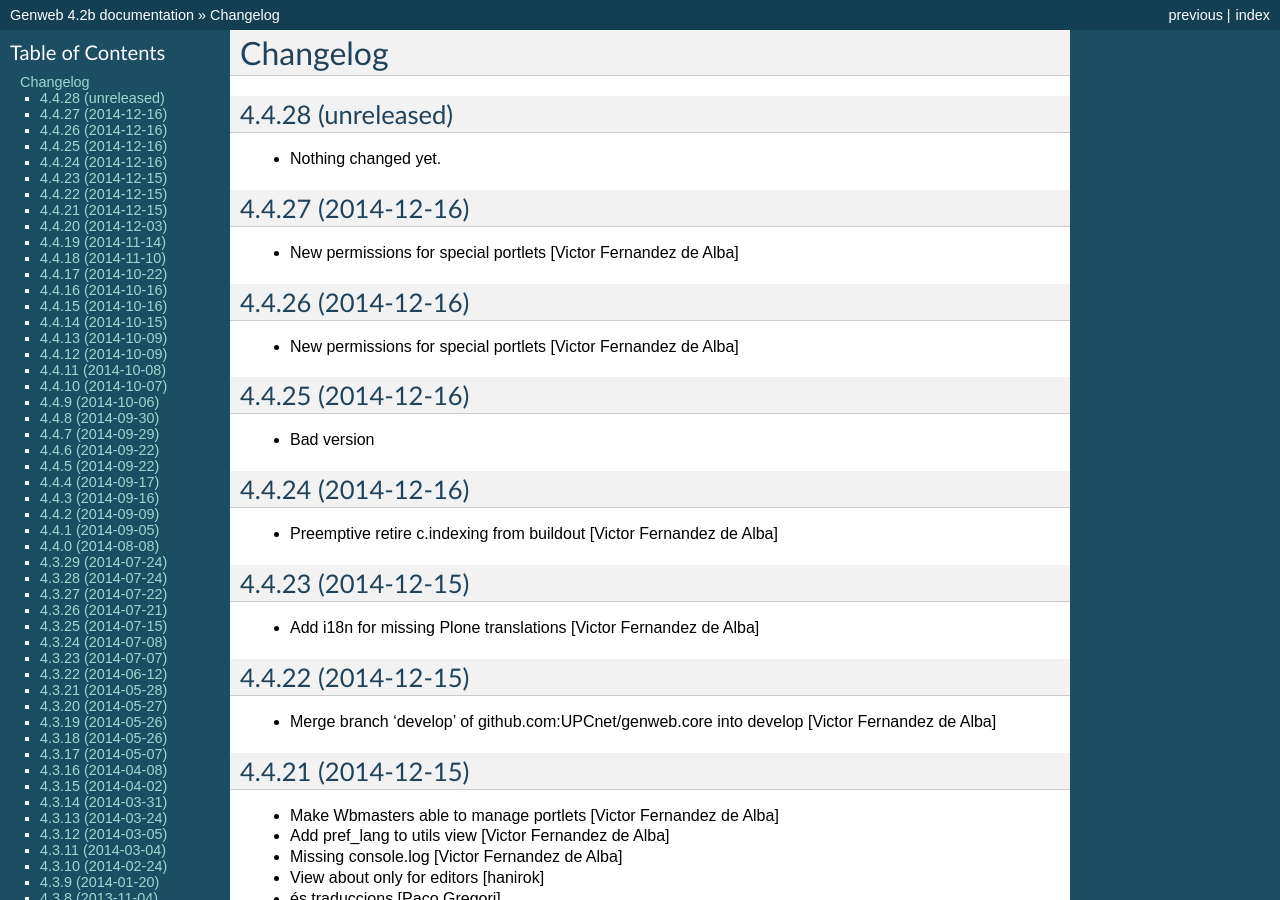
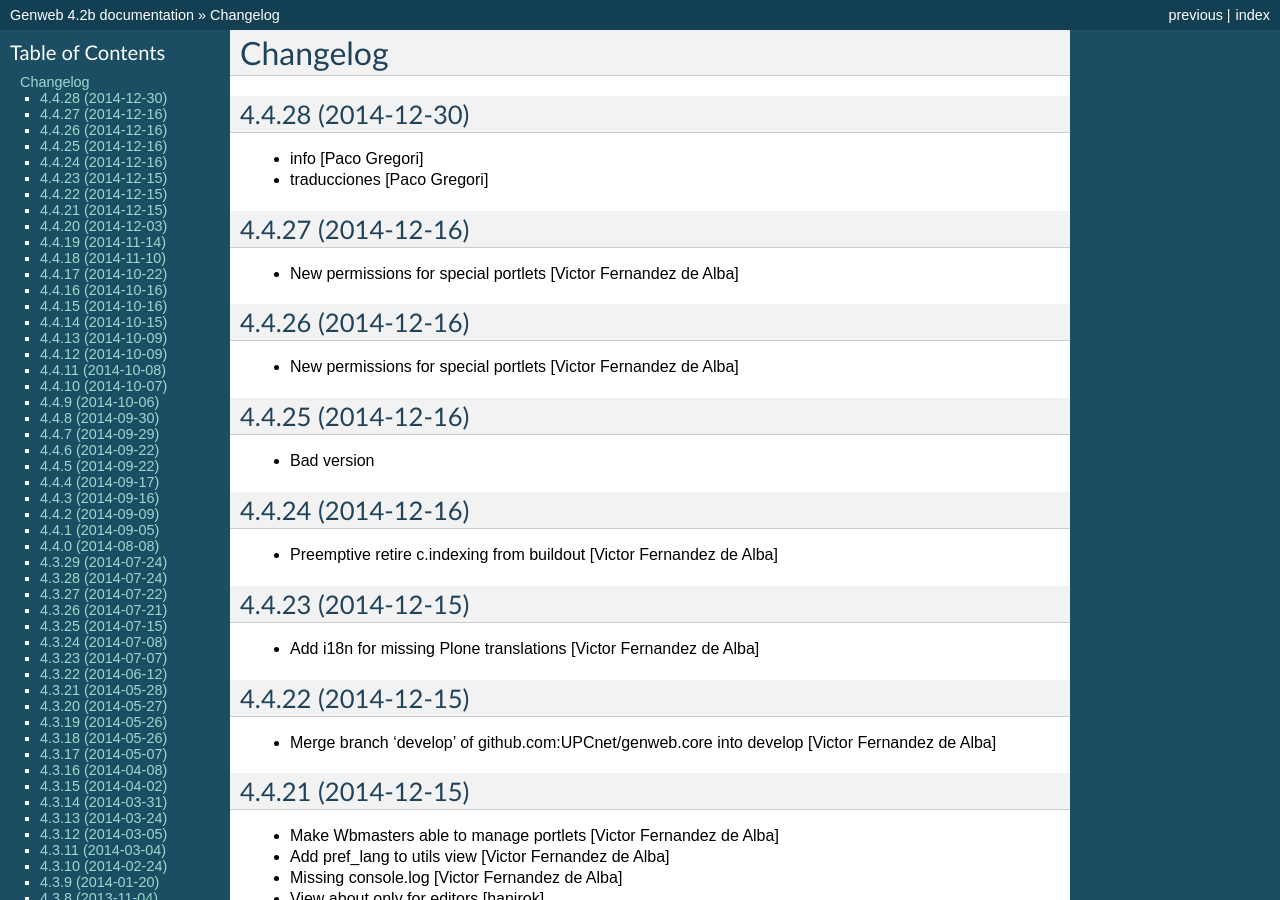
Before and after one commit to UPCnet/genweb.core, a Sphinx documentation site: the page built from docs/HISTORY.rst, in a window 1280 px wide and 900 px high. Built offline with Sphinx 7.4.7, drawn with Linux system fonts in a browser that asks for light colours.

Commit message:
Preparing release 4.4.28

```diff
--- a/docs/HISTORY.rst
+++ b/docs/HISTORY.rst
@@ -1,11 +1,11 @@
 Changelog
 =========
 
-4.4.28 (unreleased)
+4.4.28 (2014-12-30)
 -------------------
 
-- Nothing changed yet.
-
+* info [Paco Gregori]
+* traducciones [Paco Gregori]
 
 4.4.27 (2014-12-16)
 -------------------
--- a/setup.py
+++ b/setup.py
@@ -1,7 +1,7 @@
 from setuptools import setup, find_packages
 import os
 
-version = '4.4.28.dev0'
+version = '4.4.28'
 
 README = open("README.rst").read()
 HISTORY = open(os.path.join("docs", "HISTORY.rst")).read()
```
